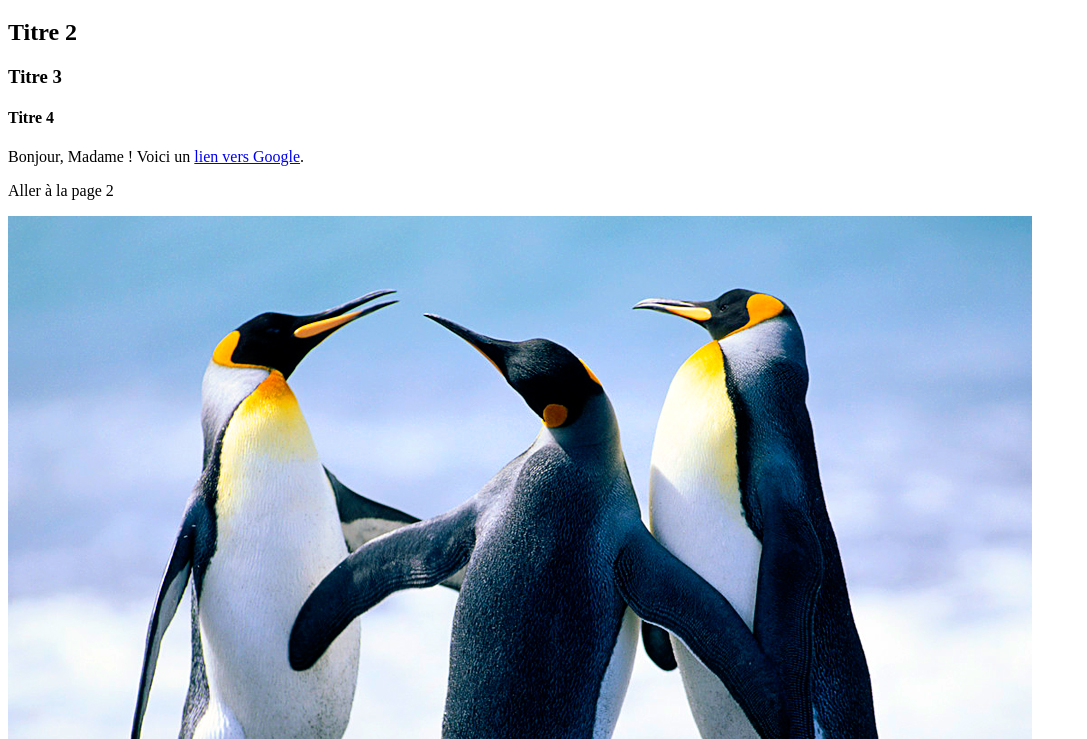
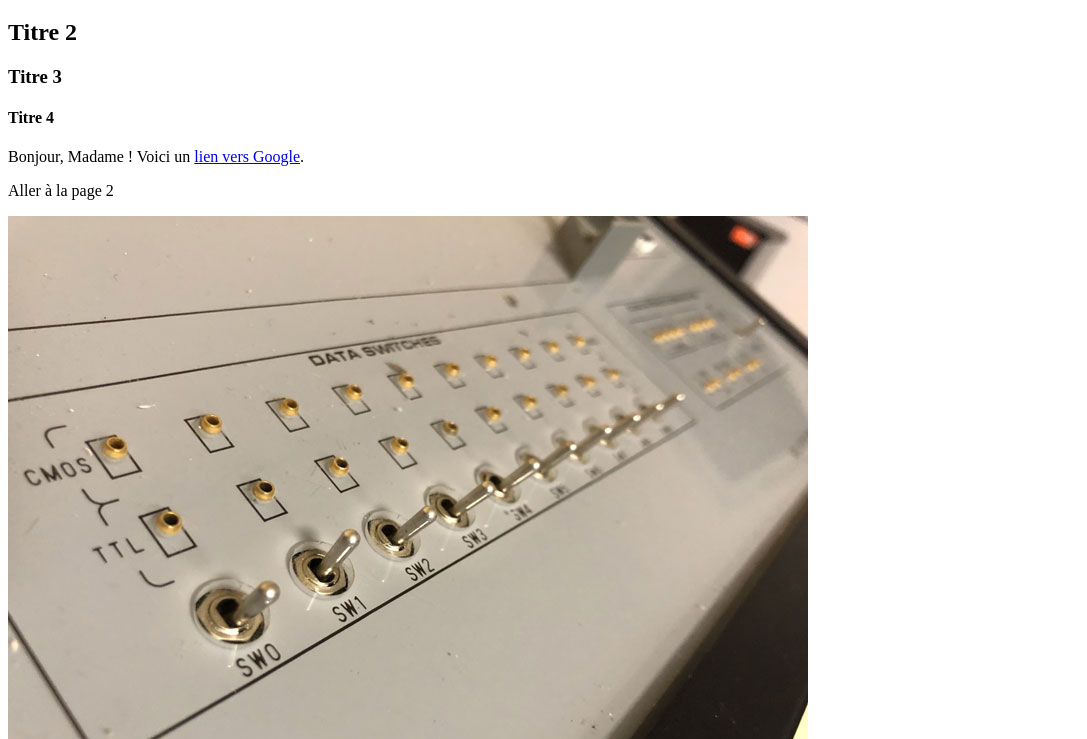
Before and after one commit to netvolutionfr/initiationHTML, a plain HTML site: page index.html in a window 1280 px wide. Shown: the part 61-800 px from the top of the page, without its empty margins (0-1087 px from the left). Drawn offline with Linux system fonts and the light colour scheme.

Commit message:
Changement d'image pour les boutons

```diff
--- a/index.html
+++ b/index.html
@@ -11,6 +11,7 @@
     <h4>Titre 4</h4>
     <p>Bonjour, Madame ! Voici un <a href="https://www.google.fr">lien vers Google</a>.</p>
     <p>Aller à la page 2</p>
-    <img src="Penguins.jpg" height="768" width="1024"/>
+
+    <img src="boutons.jpg" height="600" width="800"/>
 </body>
 </html>
```
Also changed, not shown: boutons.jpg (added).
